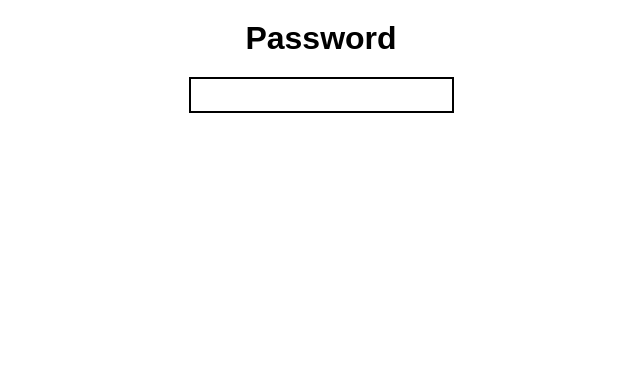
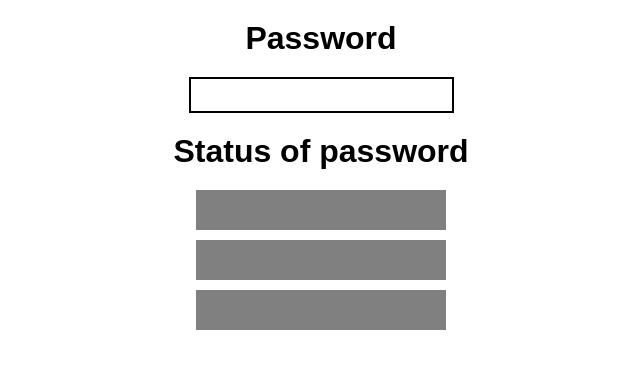
Before and after one commit to Fferly/Password, an Angular app: page / in a window 1280 px wide. Shown: the top 368 px of the page, without its empty margins (319-959 px from the left). Built offline with nearby package versions, Linux system fonts and the light colour scheme.

Commit message:
statusbar component created

```diff
--- a/src/app/app.component.html
+++ b/src/app/app.component.html
@@ -2,3 +2,10 @@
   <h1>Password</h1>
   <app-passfield></app-passfield>
 </div>
+
+<div class="password-container">
+  <h1>Status of password</h1>
+  <app-statusbar id="easy"></app-statusbar>
+  <app-statusbar id="medium"></app-statusbar>
+  <app-statusbar id="hard"></app-statusbar>
+</div>
--- a/src/app/app.module.ts
+++ b/src/app/app.module.ts
@@ -3,11 +3,13 @@ import { BrowserModule } from '@angular/platform-browser';
 
 import { AppComponent } from './app.component';
 import { PassfieldComponent } from './passfield/passfield.component';
+import { StatusbarComponent } from './statusbar/statusbar.component';
 
 @NgModule({
   declarations: [
     AppComponent,
     PassfieldComponent,
+    StatusbarComponent,
   ],
   imports: [
     BrowserModule
--- /dev/null
+++ b/src/app/statusbar/statusbar.component.css
@@ -0,0 +1,6 @@
+div {
+    background-color: grey;
+    width: 250px;
+    height: 40px;
+    margin-bottom: 10px;
+}
--- /dev/null
+++ b/src/app/statusbar/statusbar.component.html
@@ -0,0 +1 @@
+<div></div>
```
Also changed, not shown: src/app/statusbar/statusbar.component.ts (added, +10 -0 lines), 1 other file (tests, documents, lock files or other folders).
